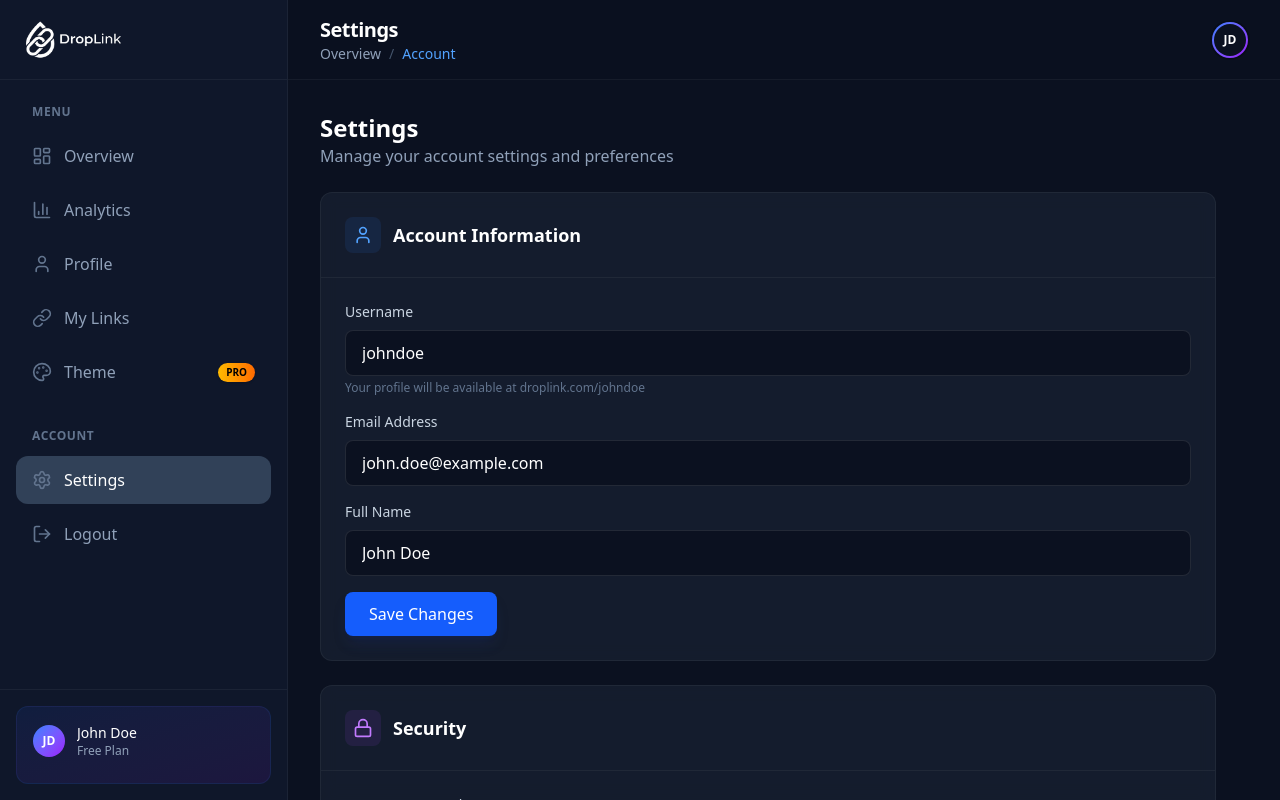
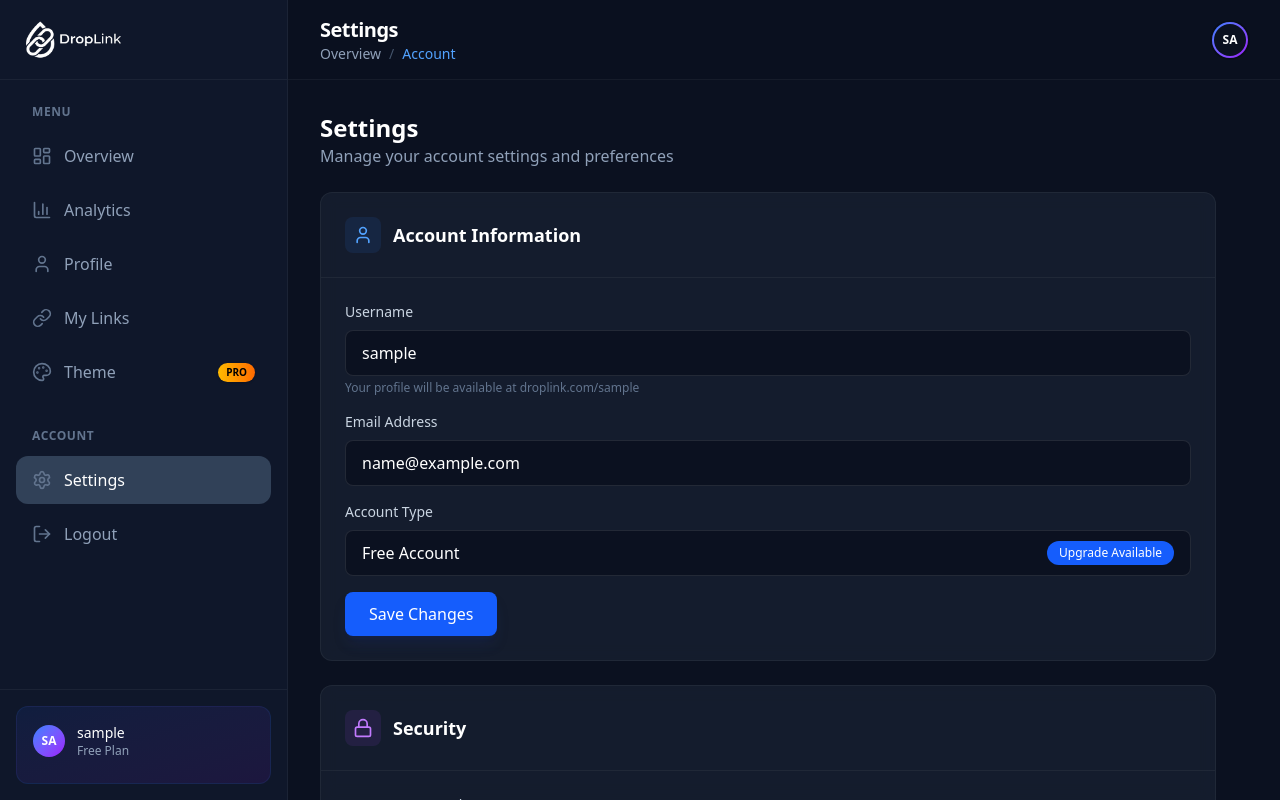
Before and after one commit to thomas-chacko/Droplink, a Next.js app: page /dashboard/settings in a window 1280 px wide. Built offline with nearby package versions, Linux system fonts and the light colour scheme; no server answers; sample sign-in values are in the browser's storage.

Commit message:
zustand setup

```diff
--- a/app/dashboard/layout.tsx
+++ b/app/dashboard/layout.tsx
@@ -9,13 +9,14 @@ import ProtectedRoute from '@/components/ProtectedRoute';
 import { authServices } from '@/services/authServices';
 import LogoImage from "@/public/images/logoImage.png";
 import { usePWAInstall } from '@/hooks/usePWAInstall';
+import { useAuthStore } from '@/store/useAuthStore';
 
 export default function DashboardLayout({ children }: { children: React.ReactNode }) {
     const [sidebarOpen, setSidebarOpen] = useState(false);
     const pathname = usePathname();
     const router = useRouter();
-    const username = 'johndoe';
     const { installPWA, isInstallable } = usePWAInstall();
+    const { user } = useAuthStore();
 
     const handleLogout = () => {
         authServices.logout();
@@ -131,11 +132,11 @@ export default function DashboardLayout({ children }: { children: React.ReactNod
                         <div className="bg-gradient-to-br from-blue-600/10 to-purple-600/10 border border-blue-500/10 rounded-xl p-4">
                             <div className="flex items-center gap-3 mb-2">
                                 <div className="w-8 h-8 rounded-full bg-gradient-to-br from-blue-500 to-purple-600 flex items-center justify-center text-xs font-bold">
-                                    JD
+                                    {user?.username?.substring(0, 2).toUpperCase() || 'U'}
                                 </div>
                                 <div className="overflow-hidden">
-                                    <p className="text-sm font-medium text-white truncate">John Doe</p>
-                                    <p className="text-xs text-slate-400 truncate">Free Plan</p>
+                                    <p className="text-sm font-medium text-white truncate">{user?.username || 'User'}</p>
+                                    <p className="text-xs text-slate-400 truncate">{user?.isPremium ? 'Premium Plan' : 'Free Plan'}</p>
                                 </div>
                             </div>
                         </div>
@@ -182,7 +183,7 @@ export default function DashboardLayout({ children }: { children: React.ReactNod
                             <div className="flex items-center gap-3 pl-2">
                                 <div className="w-9 h-9 rounded-full bg-gradient-to-br from-blue-500 to-purple-600 p-[2px] ring-2 ring-black/20">
                                     <div className="w-full h-full rounded-full bg-[#0B1120] flex items-center justify-center">
-                                        <span className="text-xs font-bold text-white">JD</span>
+                                        <span className="text-xs font-bold text-white">{user?.username?.substring(0, 2).toUpperCase() || 'U'}</span>
                                     </div>
                                 </div>
                             </div>
--- a/app/dashboard/page.tsx
+++ b/app/dashboard/page.tsx
@@ -3,10 +3,12 @@
 import { Eye, MousePointerClick, BarChart3, TrendingUp, Users, Copy, ArrowUpRight, ExternalLink } from 'lucide-react';
 import Link from 'next/link';
 import { useState } from 'react';
+import { useAuthStore } from '@/store/useAuthStore';
 
 export default function DashboardPage() {
   const [copied, setCopied] = useState(false);
-  const username = 'johndoe';
+  const { user } = useAuthStore();
+  const username = user?.username || 'user';
 
   const copyProfileUrl = () => {
     navigator.clipboard.writeText(`droplink.com/${username}`);
--- a/app/dashboard/settings/page.tsx
+++ b/app/dashboard/settings/page.tsx
@@ -2,8 +2,10 @@
 
 import { User, Lock, Bell, Shield, Trash2, Mail, Globe, Eye, EyeOff } from 'lucide-react';
 import { useState } from 'react';
+import { useAuthStore } from '@/store/useAuthStore';
 
 export default function SettingsPage() {
+  const { user } = useAuthStore();
   const [showPassword, setShowPassword] = useState(false);
   const [notifications, setNotifications] = useState({
     email: true,
@@ -34,28 +36,29 @@ export default function SettingsPage() {
             <label className="block text-sm font-medium text-slate-300 mb-2">Username</label>
             <input
               type="text"
-              defaultValue="johndoe"
+              defaultValue={user?.username || ''}
               className="w-full px-4 py-2.5 bg-[#0B1120] border border-white/10 rounded-lg text-white placeholder-slate-500 focus:outline-none focus:ring-2 focus:ring-blue-500 focus:border-transparent transition-all"
             />
-            <p className="text-xs text-slate-500 mt-1">Your profile will be available at droplink.com/johndoe</p>
+            <p className="text-xs text-slate-500 mt-1">Your profile will be available at droplink.com/{user?.username || 'username'}</p>
           </div>
 
           <div>
             <label className="block text-sm font-medium text-slate-300 mb-2">Email Address</label>
             <input
               type="email"
-              defaultValue="john.doe@example.com"
+              defaultValue={user?.email || ''}
               className="w-full px-4 py-2.5 bg-[#0B1120] border border-white/10 rounded-lg text-white placeholder-slate-500 focus:outline-none focus:ring-2 focus:ring-blue-500 focus:border-transparent transition-all"
             />
           </div>
 
           <div>
-            <label className="block text-sm font-medium text-slate-300 mb-2">Full Name</label>
-            <input
-              type="text"
-              defaultValue="John Doe"
-              className="w-full px-4 py-2.5 bg-[#0B1120] border border-white/10 rounded-lg text-white placeholder-slate-500 focus:outline-none focus:ring-2 focus:ring-blue-500 focus:border-transparent transition-all"
-            />
+            <label className="block text-sm font-medium text-slate-300 mb-2">Account Type</label>
+            <div className="w-full px-4 py-2.5 bg-[#0B1120] border border-white/10 rounded-lg text-white flex items-center justify-between">
+              <span>{user?.isPremium ? 'Premium Account' : 'Free Account'}</span>
+              {!user?.isPremium && (
+                <span className="text-xs bg-blue-600 px-3 py-1 rounded-full">Upgrade Available</span>
+              )}
+            </div>
           </div>
 
           <button className="px-6 py-2.5 bg-blue-600 hover:bg-blue-500 text-white font-medium rounded-lg transition-all shadow-lg shadow-blue-900/20">
--- a/app/layout.tsx
+++ b/app/layout.tsx
@@ -2,6 +2,7 @@ import type { Metadata } from "next";
 import { Geist, Geist_Mono } from "next/font/google";
 import "./globals.css";
 import PWARegister from "@/components/PWARegister";
+import AuthMigration from "@/components/AuthMigration";
 
 const geistSans = Geist({
   variable: "--font-geist-sans",
@@ -40,6 +41,7 @@ export default function RootLayout({
       <body
         className={`${geistSans.variable} ${geistMono.variable} antialiased`}
       >
+        <AuthMigration />
         <PWARegister />
         {children}
       </body>
--- a/axios/config.ts
+++ b/axios/config.ts
@@ -1,4 +1,5 @@
 import axios, { AxiosInstance, AxiosError, InternalAxiosRequestConfig } from 'axios';
+import { useAuthStore } from '@/store/useAuthStore';
 
 // Create axios instance with default config
 const axiosInstance: AxiosInstance = axios.create({
@@ -12,8 +13,8 @@ const axiosInstance: AxiosInstance = axios.create({
 // Request interceptor
 axiosInstance.interceptors.request.use(
   (config: InternalAxiosRequestConfig) => {
-    // Add auth token if available
-    const token = typeof window !== 'undefined' ? localStorage.getItem('token') : null;
+    // Add auth token from Zustand store
+    const token = typeof window !== 'undefined' ? useAuthStore.getState().token : null;
 
     if (token && config.headers) {
       config.headers.Authorization = `Bearer ${token}`;
@@ -36,9 +37,9 @@ axiosInstance.interceptors.response.use(
     if (error.response) {
       switch (error.response.status) {
         case 401:
-          // Unauthorized - clear token and redirect to login
+          // Unauthorized - clear auth and redirect to login
           if (typeof window !== 'undefined') {
-            localStorage.removeItem('token');
+            useAuthStore.getState().clearAuth();
             window.location.href = '/login';
           }
           break;
--- /dev/null
+++ b/components/AuthMigration.tsx
@@ -0,0 +1,16 @@
+'use client';
+
+import { useEffect } from 'react';
+import { migrateAuthToZustand } from '@/lib/migrateAuth';
+
+/**
+ * Component that runs auth migration on app load
+ * Migrates old localStorage auth to Zustand store
+ */
+export default function AuthMigration() {
+    useEffect(() => {
+        migrateAuthToZustand();
+    }, []);
+
+    return null;
+}
--- a/lib/auth.ts
+++ b/lib/auth.ts
@@ -1,32 +1,26 @@
 /**
  * Client-side authentication utilities
+ * Now using Zustand for state management with localStorage persistence
  */
+
+import { useAuthStore } from '@/store/useAuthStore';
 
 export const isAuthenticated = (): boolean => {
     if (typeof window === 'undefined') return false;
-
-    const token = localStorage.getItem('token');
-    const user = localStorage.getItem('user');
-
-    // Check if both token and user exist
-    return !!(token && user);
+    return useAuthStore.getState().isAuthenticated;
 };
 
 export const getAuthToken = (): string | null => {
     if (typeof window === 'undefined') return null;
-    return localStorage.getItem('token');
+    return useAuthStore.getState().token;
 };
 
 export const getAuthUser = () => {
     if (typeof window === 'undefined') return null;
-
-    const user = localStorage.getItem('user');
-    return user ? JSON.parse(user) : null;
+    return useAuthStore.getState().user;
 };
 
 export const clearAuth = () => {
     if (typeof window === 'undefined') return;
-
-    localStorage.removeItem('token');
-    localStorage.removeItem('user');
+    useAuthStore.getState().clearAuth();
 };
--- /dev/null
+++ b/lib/migrateAuth.ts
@@ -0,0 +1,44 @@
+/**
+ * Migration utility to move from old localStorage auth to Zustand
+ * This runs once to migrate existing users
+ */
+
+import { useAuthStore } from '@/store/useAuthStore';
+
+export const migrateAuthToZustand = () => {
+    if (typeof window === 'undefined') return;
+
+    try {
+        // Check if already migrated or if Zustand store has data
+        const zustandState = useAuthStore.getState();
+        if (zustandState.token && zustandState.user) {
+            // Already using Zustand, clean up old localStorage
+            localStorage.removeItem('token');
+            localStorage.removeItem('user');
+            return;
+        }
+
+        // Try to get old localStorage data
+        const oldToken = localStorage.getItem('token');
+        const oldUserStr = localStorage.getItem('user');
+
+        if (oldToken && oldUserStr) {
+            try {
+                const oldUser = JSON.parse(oldUserStr);
+
+                // Migrate to Zustand
+                useAuthStore.getState().setAuth(oldToken, oldUser);
+
+                // Clean up old localStorage
+                localStorage.removeItem('token');
+                localStorage.removeItem('user');
+
+                console.log('Successfully migrated auth data to Zustand');
+            } catch (error) {
+                console.error('Error parsing old user data:', error);
+            }
+        }
+    } catch (error) {
+        console.error('Error during auth migration:', error);
+    }
+};
--- a/package.json
+++ b/package.json
@@ -17,7 +17,8 @@
     "mongoose": "^8.20.0",
     "next": "16.0.2",
     "react": "19.2.0",
-    "react-dom": "19.2.0"
+    "react-dom": "19.2.0",
+    "zustand": "^5.0.8"
   },
   "devDependencies": {
     "@tailwindcss/postcss": "^4",
--- a/services/authServices.ts
+++ b/services/authServices.ts
@@ -1,6 +1,6 @@
 import axiosInstance from "@/axios/config"
 import { API_ENDPOINTS } from "@/urls"
-import { getAuthToken, getAuthUser, clearAuth } from "@/lib/auth"
+import { useAuthStore, User } from "@/store/useAuthStore"
 
 interface LoginCredentials {
     email: string;
@@ -17,12 +17,7 @@ interface AuthResponse {
     success: boolean;
     message: string;
     token?: string;
-    user?: {
-        id: string;
-        username: string;
-        email: string;
-        isPremium: boolean;
-    };
+    user?: User;
 }
 
 export const authServices = {
@@ -37,21 +32,22 @@ export const authServices = {
     },
 
     logout: () => {
-        clearAuth();
+        useAuthStore.getState().clearAuth();
     },
 
-    saveAuthData: (token: string, user: any) => {
-        if (typeof window !== 'undefined') {
-            localStorage.setItem('token', token);
-            localStorage.setItem('user', JSON.stringify(user));
-        }
+    saveAuthData: (token: string, user: User) => {
+        useAuthStore.getState().setAuth(token, user);
     },
 
     getToken: (): string | null => {
-        return getAuthToken();
+        return useAuthStore.getState().token;
     },
 
-    getUser: () => {
-        return getAuthUser();
+    getUser: (): User | null => {
+        return useAuthStore.getState().user;
+    },
+
+    isAuthenticated: (): boolean => {
+        return useAuthStore.getState().isAuthenticated;
     }
 }
--- /dev/null
+++ b/store/useAuthStore.ts
@@ -0,0 +1,48 @@
+import { create } from 'zustand';
+import { persist, createJSONStorage } from 'zustand/middleware';
+
+export interface User {
+    id: string;
+    username: string;
+    email: string;
+    isPremium: boolean;
+}
+
+interface AuthState {
+    user: User | null;
+    token: string | null;
+    isAuthenticated: boolean;
+    setAuth: (token: string, user: User) => void;
+    clearAuth: () => void;
+    updateUser: (user: Partial<User>) => void;
+}
+
+export const useAuthStore = create<AuthState>()(
+    persist(
+        (set) => ({
+            user: null,
+            token: null,
+            isAuthenticated: false,
+
+            setAuth: (token, user) => set({
+                token,
+                user,
+                isAuthenticated: true
+            }),
+
+            clearAuth: () => set({
+                token: null,
+                user: null,
+                isAuthenticated: false
+            }),
+
+            updateUser: (userData) => set((state) => ({
+                user: state.user ? { ...state.user, ...userData } : null
+            }))
+        }),
+        {
+            name: 'auth-storage',
+            storage: createJSONStorage(() => localStorage),
+        }
+    )
+);
```
Also changed, not shown: 1 other file (tests, documents, lock files or other folders).
